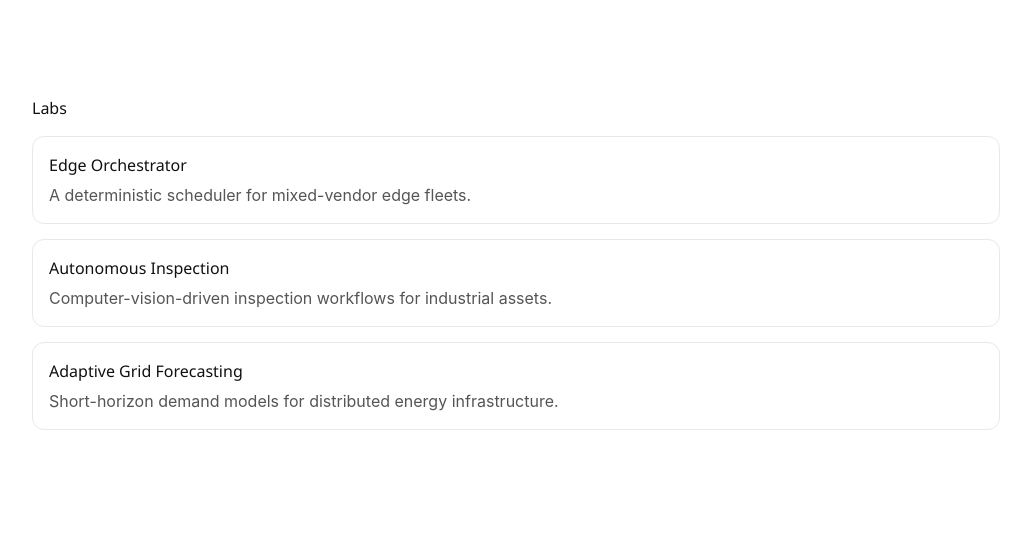
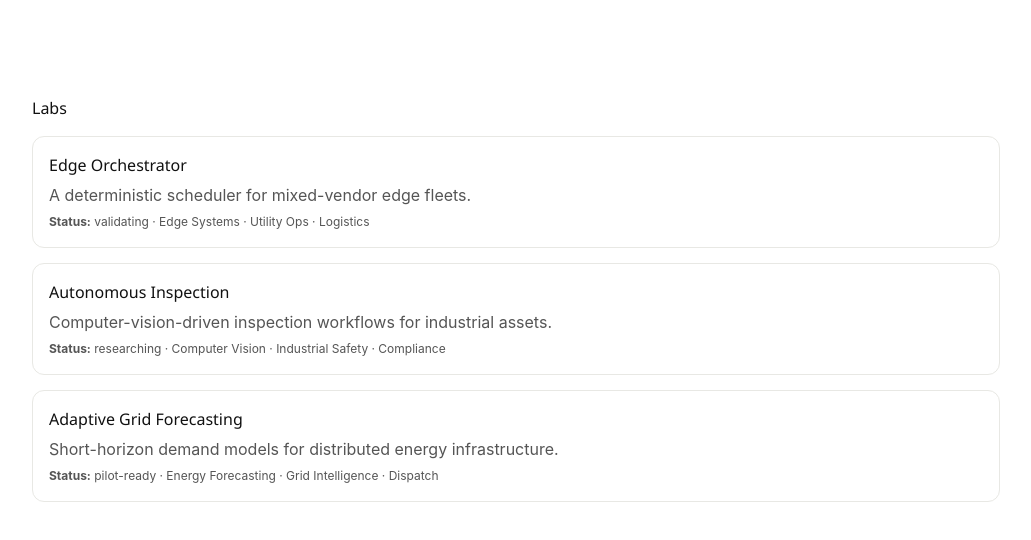
Before and after one commit to senior-netizen/rodent-vision-studio, a Next.js app: page /labs in a window 1280 px wide. Shown: the top 540 px of the page, without its empty margins (124-1155 px from the left). Built offline with nearby package versions, Linux system fonts and the light colour scheme; no server answers.

Commit message:
Refactor projects and labs datasets to new schema

```diff
--- a/app/labs/[slug]/page.tsx
+++ b/app/labs/[slug]/page.tsx
@@ -11,10 +11,11 @@ export default function LabDetailPage({ params }: { params: { slug: string } })
 
   return (
     <main style={{ maxWidth: 900, margin: '0 auto', padding: '6rem 1rem 2rem' }}>
-      <h1 style={{ fontFamily: 'var(--font-syne)', marginBottom: '1rem' }}>{lab.title}</h1>
-      <p><strong>Concept:</strong> {lab.concept}</p>
-      <p><strong>What we are testing:</strong> {lab.testing}</p>
-      <p><strong>Future application:</strong> {lab.futureApplication}</p>
+      <h1 style={{ fontFamily: 'var(--font-syne)', marginBottom: '1rem' }}>{lab.name}</h1>
+      <p><strong>Description:</strong> {lab.description}</p>
+      <p><strong>Status:</strong> {lab.status}</p>
+      <p><strong>Domains:</strong> {lab.domains.join(' · ')}</p>
+      <p><strong>Why this lab:</strong> {lab.why}</p>
     </main>
   );
 }
--- a/app/labs/page.tsx
+++ b/app/labs/page.tsx
@@ -8,8 +8,11 @@ export default function LabsPage() {
       <div style={{ display: 'grid', gap: '0.9rem' }}>
         {labs.map((lab) => (
           <Link key={lab.slug} href={`/labs/${lab.slug}`} style={{ border: '1px solid var(--border)', borderRadius: 12, padding: '1rem', textDecoration: 'none', color: 'inherit' }}>
-            <h2 style={{ marginBottom: '0.4rem', fontFamily: 'var(--font-syne)' }}>{lab.title}</h2>
-            <p style={{ color: 'var(--mid)' }}>{lab.concept}</p>
+            <h2 style={{ marginBottom: '0.4rem', fontFamily: 'var(--font-syne)' }}>{lab.name}</h2>
+            <p style={{ color: 'var(--mid)' }}>{lab.description}</p>
+            <p style={{ color: 'var(--mid)', fontSize: 12, marginTop: 6 }}>
+              <strong>Status:</strong> {lab.status} · {lab.domains.join(' · ')}
+            </p>
           </Link>
         ))}
       </div>
--- a/components/hero/hero-section.tsx
+++ b/components/hero/hero-section.tsx
@@ -13,12 +13,6 @@ const cardTransforms = [
   { rotate: 10, x: 55, z: 2 },
 ];
 
-const cardGradients = [
-  'from-emerald-500/80 to-emerald-700/90',
-  'from-rose-500/80 to-rose-700/90',
-  'from-zinc-400/80 to-zinc-600/90',
-  'from-amber-400/80 to-orange-500/90',
-];
 
 export function HeroSection() {
   return (
@@ -43,7 +37,7 @@ export function HeroSection() {
                 const t = cardTransforms[i];
                 return (
                   <motion.div
-                    key={project.id}
+                    key={project.slug}
                     initial={{ opacity: 0, y: 40, rotate: 0 }}
                     animate={{
                       opacity: 1,
@@ -61,7 +55,8 @@ export function HeroSection() {
                     whileHover={{ scale: 1.08, y: -10, zIndex: 10 }}
                   >
                     <div
-                      className={`relative w-full h-full rounded-2xl bg-gradient-to-br ${cardGradients[i]} p-4 flex flex-col justify-between overflow-hidden backdrop-blur-sm border border-white/10`}
+                      className="relative w-full h-full rounded-2xl p-4 flex flex-col justify-between overflow-hidden backdrop-blur-sm border border-white/10"
+                      style={{ background: `linear-gradient(135deg, ${project.color}, #111827)` }}
                     >
                       {/* Category badge */}
                       <span className="self-end rounded-full bg-emerald-500 px-2.5 py-0.5 text-[10px] font-semibold text-white shadow-md">
--- a/components/sections/selected-systems.tsx
+++ b/components/sections/selected-systems.tsx
@@ -65,9 +65,9 @@ export function SelectedSystemsSection() {
           className="space-y-1"
         >
           {projects.map((project, index) => (
-            <motion.div key={project.id} variants={staggerChild}>
+            <motion.div key={project.slug} variants={staggerChild}>
               <Link
-                href={`/projects/${project.id}`}
+                href={`/projects/${project.slug}`}
                 className="group relative block overflow-hidden"
               >
                 {/* Hover background with preview image */}
@@ -110,7 +110,7 @@ export function SelectedSystemsSection() {
 
                   {/* Role */}
                   <p className="text-body text-sm md:w-52 lg:w-64">
-                    {projectCaseStudiesById[project.id]?.role ?? project.category}
+                    {projectCaseStudiesById[project.id]?.role ?? project.outcome}
                   </p>
 
                   {/* Category */}
--- a/data/labs.ts
+++ b/data/labs.ts
@@ -1,33 +1,39 @@
-export type Lab = {
+export interface LabEntry {
   slug: 'edge-orchestrator' | 'autonomous-inspection' | 'adaptive-grid-forecasting';
-  title: string;
-  concept: string;
-  testing: string;
-  futureApplication: string;
-};
+  name: string;
+  description: string;
+  status: 'researching' | 'validating' | 'pilot-ready';
+  domains: string[];
+  why: string;
+}
 
-export const labs: Lab[] = [
+export const labs = [
   {
     slug: 'edge-orchestrator',
-    title: 'Edge Orchestrator',
-    concept: 'A deterministic scheduler for mixed-vendor edge fleets.',
-    testing: 'Conflict resolution for command queues under intermittent connectivity.',
-    futureApplication: 'Field automation for distributed utility and logistics operations.',
+    name: 'Edge Orchestrator',
+    description: 'A deterministic scheduler for mixed-vendor edge fleets.',
+    status: 'validating',
+    domains: ['Edge Systems', 'Utility Ops', 'Logistics'],
+    why: 'Intermittent connectivity makes command sequencing fragile in distributed fleets.',
   },
   {
     slug: 'autonomous-inspection',
-    title: 'Autonomous Inspection',
-    concept: 'Computer-vision-driven inspection workflows for industrial assets.',
-    testing: 'Anomaly confidence scoring and guided intervention loops.',
-    futureApplication: 'Safety and compliance inspection in mining and heavy infrastructure.',
+    name: 'Autonomous Inspection',
+    description: 'Computer-vision-driven inspection workflows for industrial assets.',
+    status: 'researching',
+    domains: ['Computer Vision', 'Industrial Safety', 'Compliance'],
+    why: 'Operations teams need earlier anomaly signals before failures become safety incidents.',
   },
   {
     slug: 'adaptive-grid-forecasting',
-    title: 'Adaptive Grid Forecasting',
-    concept: 'Short-horizon demand models for distributed energy infrastructure.',
-    testing: 'Signal quality filtering and event-aware forecast correction.',
-    futureApplication: 'Real-time dispatch optimization for utility operators.',
+    name: 'Adaptive Grid Forecasting',
+    description: 'Short-horizon demand models for distributed energy infrastructure.',
+    status: 'pilot-ready',
+    domains: ['Energy Forecasting', 'Grid Intelligence', 'Dispatch'],
+    why: 'Volatile local demand patterns require forecast correction that reacts to live events.',
   },
-];
+] satisfies LabEntry[];
+
+export type Lab = (typeof labs)[number];
 
 export const labBySlug = Object.fromEntries(labs.map((lab) => [lab.slug, lab])) as Record<Lab['slug'], Lab>;
--- a/lib/projects/contracts.ts
+++ b/lib/projects/contracts.ts
@@ -20,6 +20,7 @@ export type UpsertProjectPayload = {
     slug: string;
     name: string;
     category: string;
+    color: string;
     role: string;
     links: {
       live?: string;
@@ -223,6 +224,7 @@ export function validateUpsertPayload(payload: unknown): { value: UpsertProjectP
     || !hasNonEmptyText(project.slug)
     || !hasNonEmptyText(project.name)
     || !hasNonEmptyText(project.category)
+    || !hasNonEmptyText(project.color)
     || !hasNonEmptyText(project.role)
     || !hasNonEmptyText(project.problem)
     || !hasNonEmptyText(project.outcome)
@@ -260,6 +262,7 @@ export function validateUpsertPayload(payload: unknown): { value: UpsertProjectP
         slug: project.slug.trim(),
         name: project.name.trim(),
         category: project.category.trim(),
+        color: project.color.trim(),
         role: project.role.trim(),
         links: {
           live: hasNonEmptyText(project.links.live) ? project.links.live.trim() : undefined,
@@ -339,6 +342,7 @@ export function composeProjectConfig(input: {
     slug: payload.project.slug,
     name: payload.project.name,
     category: payload.project.category,
+    color: payload.project.color,
     role: payload.project.role,
     url: payload.project.links.live ?? current?.url ?? resolvedPreviewUrl,
     links: payload.project.links,
```
Also changed, not shown: app/page.tsx (+7 -7 lines), data/projects.ts (+15 -7 lines).
